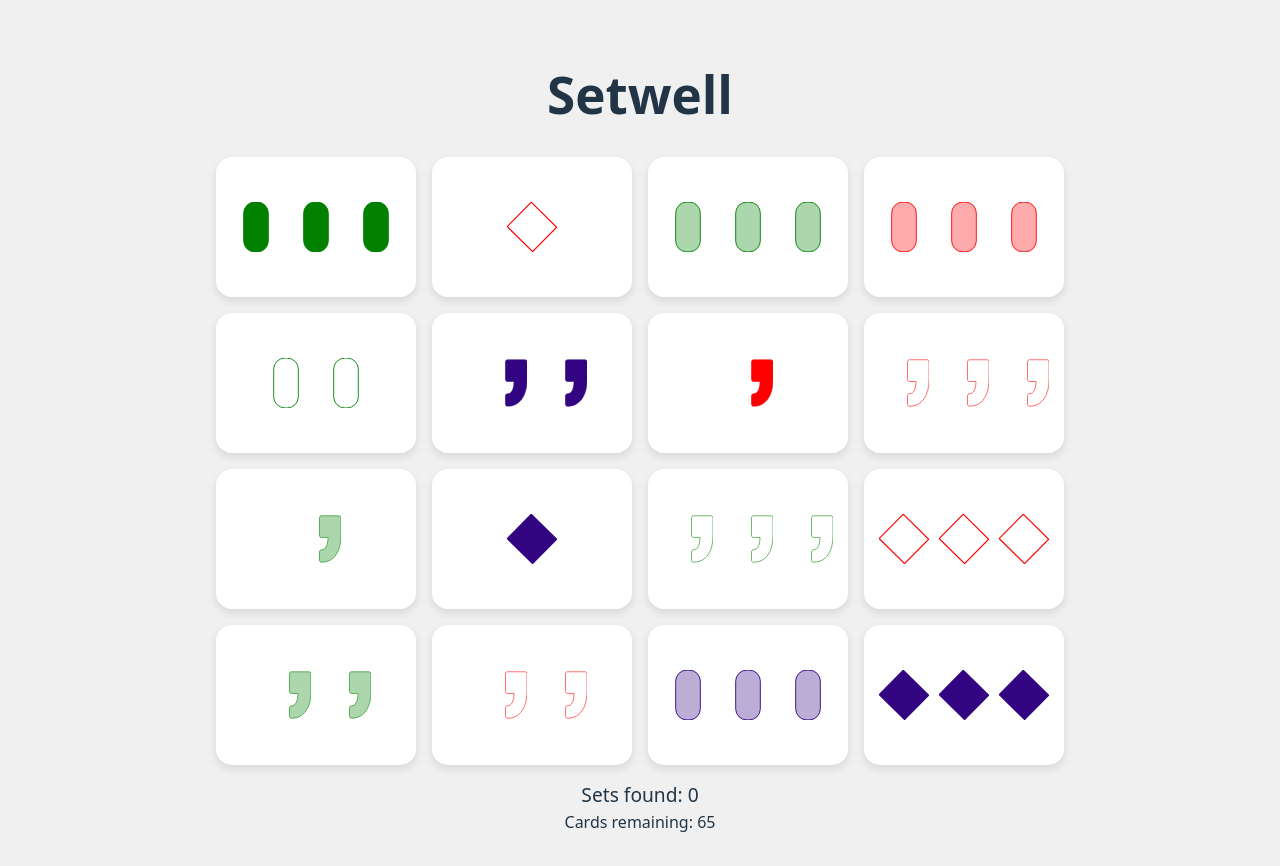
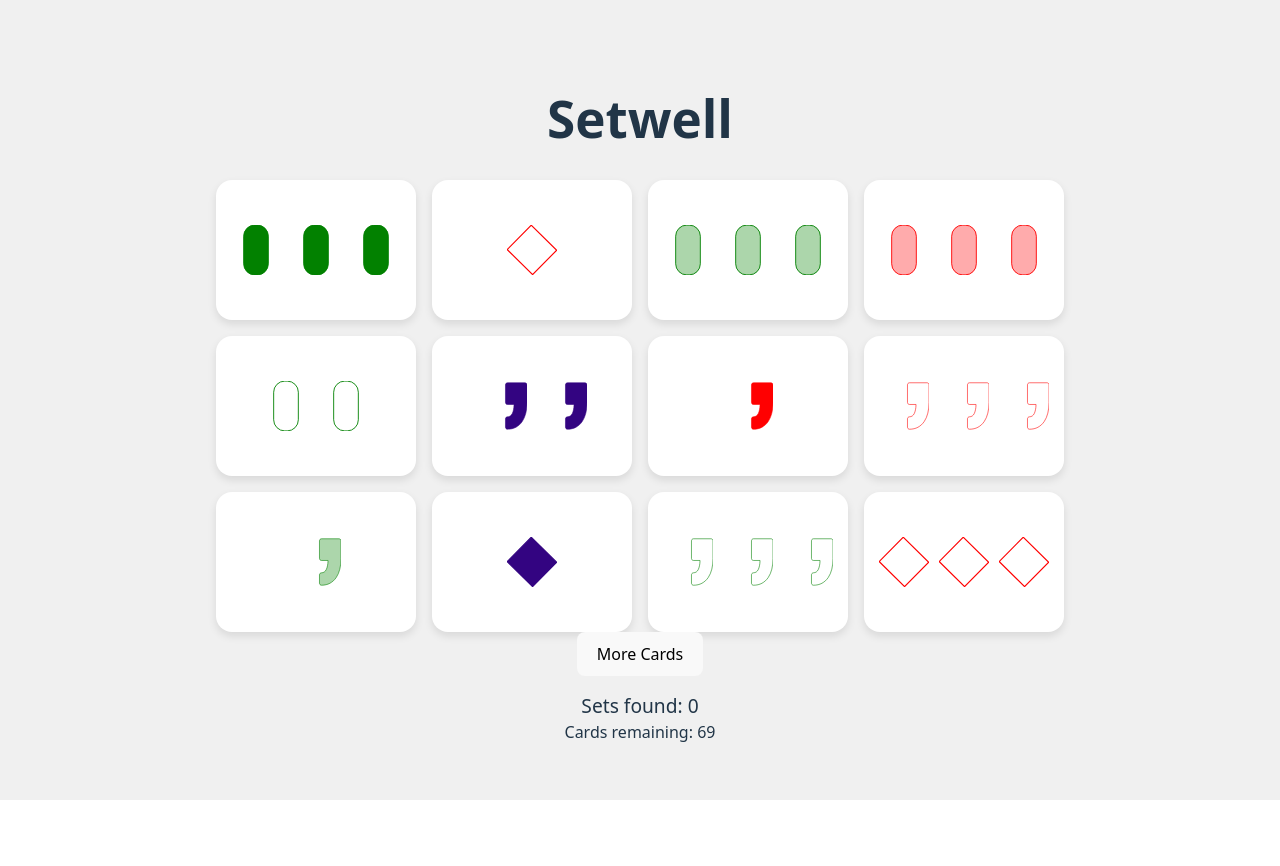
Before and after one commit to katestud/setwell, a React (Vite) app: page / in a window 1280 px wide. After the commit the page ends 800 px from the top, so only its background shows below. Built offline with nearby package versions, Linux system fonts and the light colour scheme.

Commit message:
Start with 12 cards, allow adding more, don't replace them

```diff
--- a/src/App.tsx
+++ b/src/App.tsx
@@ -25,8 +25,8 @@ function App() {
   useEffect(() => {
     const { cardData, allCards } = constructDeck();
     const shuffledCards = shuffle([...allCards]);
-    setCards(shuffledCards.slice(0, 16));
-    setRemainingCards(shuffledCards.slice(16));
+    setCards(shuffledCards.slice(0, 12));
+    setRemainingCards(shuffledCards.slice(12));
     setCardData(cardData);
   }, []);
 
@@ -47,6 +47,11 @@ function App() {
       return [...prevSelected, id];
     });
   };
+
+const dealMoreCards = (() => {
+  setCards((prevCards) => [...prevCards, ...remainingCards.slice(0, 3)]);
+  setRemainingCards((prevRemaining) => prevRemaining.slice(3));
+})
 
   useEffect(() => {
     if (selectedCards.length === 3) {
@@ -90,12 +95,20 @@ function App() {
 
         setTimeout(() => {
           const newRemainingCards = [...remainingCards];
-          const newCards = cards.map((card, idx) => {
+          let newCards
+          if (cards.length > 12) {
+            newCards = cards.filter(
+              (_, index) => !selectedIndices.includes(index)
+            );
+          } else {
+          newCards = cards.map((card, idx) => {
             if (selectedIndices.includes(idx)) {
               return newRemainingCards.pop() || ""; // Return empty string if no more cards
             }
             return card;
           });
+          }
+
 
           setCards(newCards);
           setRemainingCards(newRemainingCards);
@@ -157,6 +170,9 @@ function App() {
         })}
       </TransitionGroup>
     </div>
+    <button onClick={dealMoreCards} disabled={remainingCards.length < 3}>
+      More Cards
+    </button>
     <div className="game-stats">
       <div className="found-set-count">Sets found: {setsFound}</div>
       <div className="remaining-cards-count">
```
Lines whose indentation alone changed are shown as unchanged.
